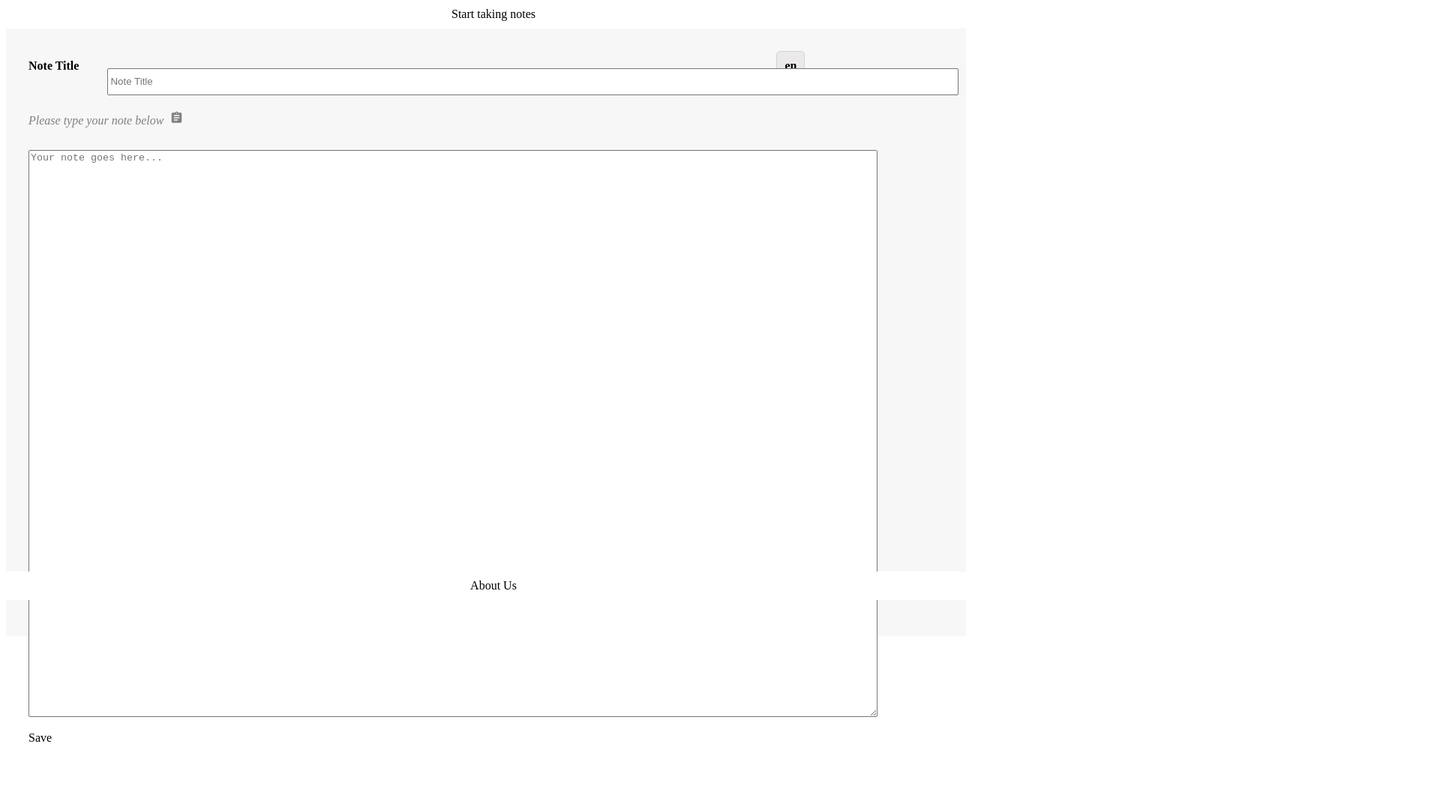
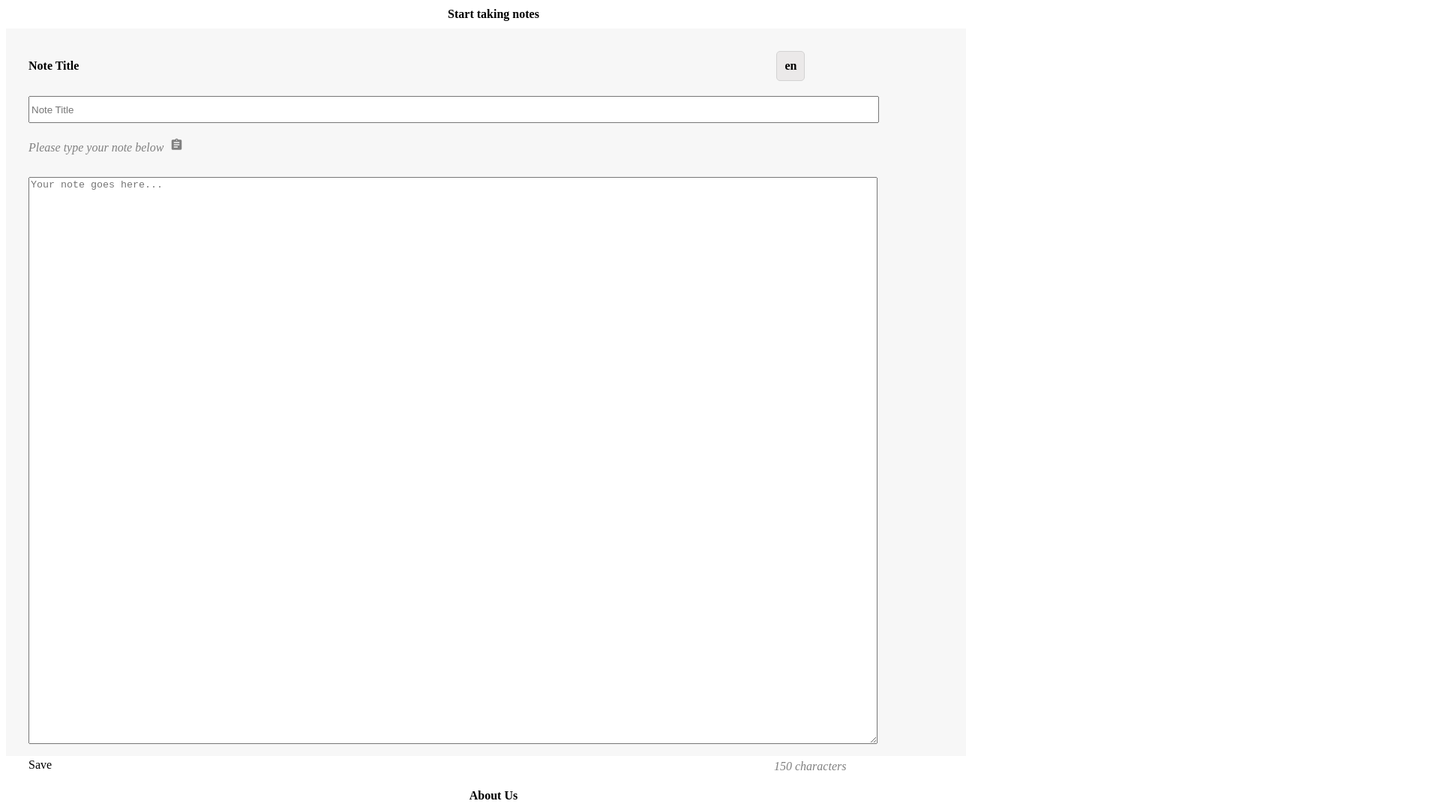
Before and after one commit to vishal9950/Notes-App, a React (Create React App) app: page / in a window 1280 px wide. Shown: the top 1080 px of the page at 75% size, 1920 px wide, since content can reach past the window. Before the commit the page ends 993 px from the top, so only its background shows below. Built offline with nearby package versions, Linux system fonts and the light colour scheme.

Commit message:
Refactor Style elements

```diff
--- a/src/back.css
+++ b/src/back.css
@@ -1,5 +1,5 @@
 .back {
     background-color: #f7f7f7;
     width: 100vw;
-    height: 100vh;
+    height: 1000px;
 }
--- /dev/null
+++ b/src/charLimit.css
@@ -0,0 +1,8 @@
+.charLimit {
+    position: relative;
+    top: 129px;
+    left: 80%;
+    font-style: italic;
+    font-weight: lighter;
+    color: gray;
+}
--- /dev/null
+++ b/src/charLimit.jsx
@@ -0,0 +1,8 @@
+import React from 'react';
+import './charLimit.css';
+
+const CharLimit = () => (
+  <div className="charLimit">150 characters</div>
+);
+
+export default CharLimit;
--- a/src/container.jsx
+++ b/src/container.jsx
@@ -6,14 +6,17 @@ import TextInputfirst from './textInputFirst';
 import Desc from './desc';
 import Note from './noteTextBox';
 import Save from './save';
+import CharLimit from './charLimit';
 
 const Container = () => (
   <div className="container">
-    <ContentHead /><ContentHeadSide />
-    <TextInputfirst />
-    <Desc />
-    <Note />
-    <Save />
+    <div><ContentHead /><ContentHeadSide /></div>
+    <div><TextInputfirst /></div>
+    <div><Desc /></div>
+    <div><Note /></div>
+    <div><Save />
+      <CharLimit />
+    </div>
   </div>
 );
 
--- a/src/footer.css
+++ b/src/footer.css
@@ -1,8 +1,9 @@
 footer {
-    position: fixed;
-    bottom: 0px;
+    position: relative;
+    top: 140px;
     text-align: center;
     width: 100vw;
     padding: 10px;
     background-color: white;
+    font-weight: bold;
 }
--- a/src/header.css
+++ b/src/header.css
@@ -1,8 +1,9 @@
 header {
     width: 100vw;
-    position: fixed;
+    position: absolute;
     top: 0px;
     background-color: white;
     text-align: center;
     padding: 10px;
+    font-weight: bold;
 }
```
